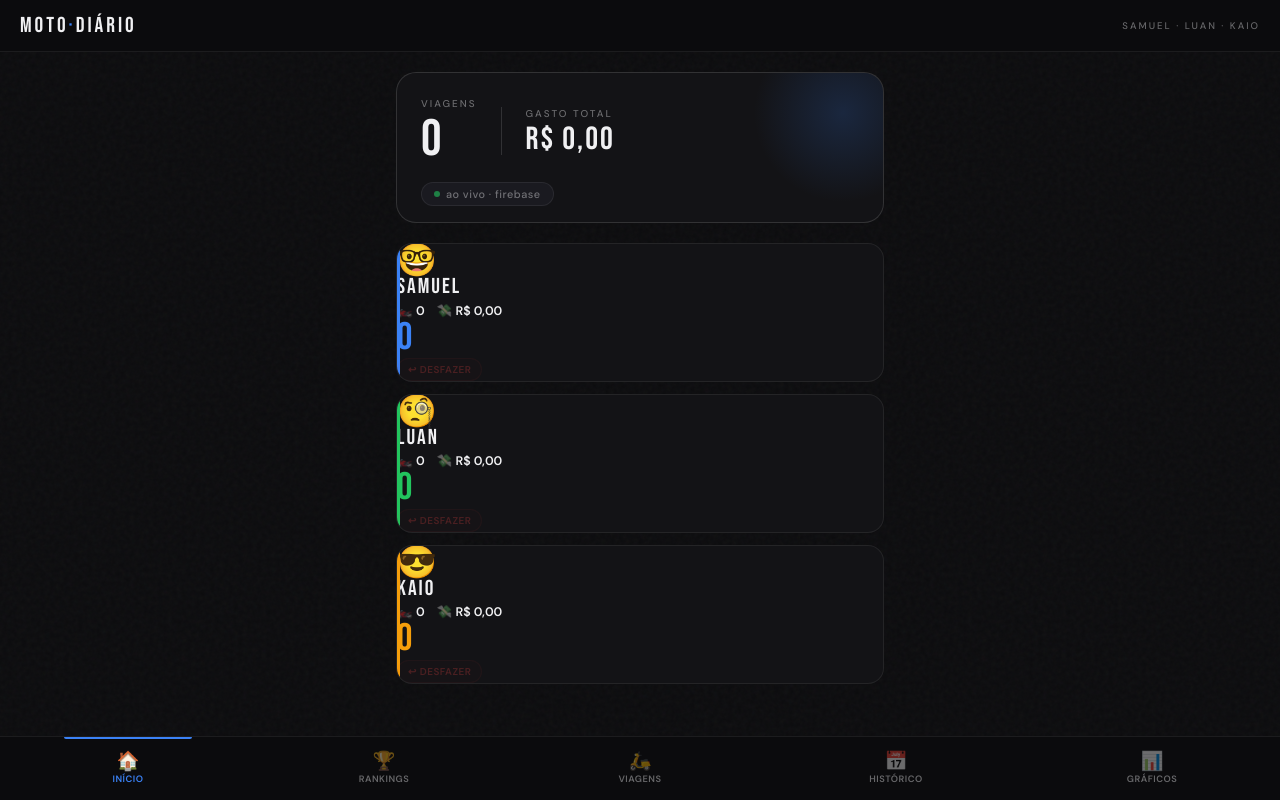
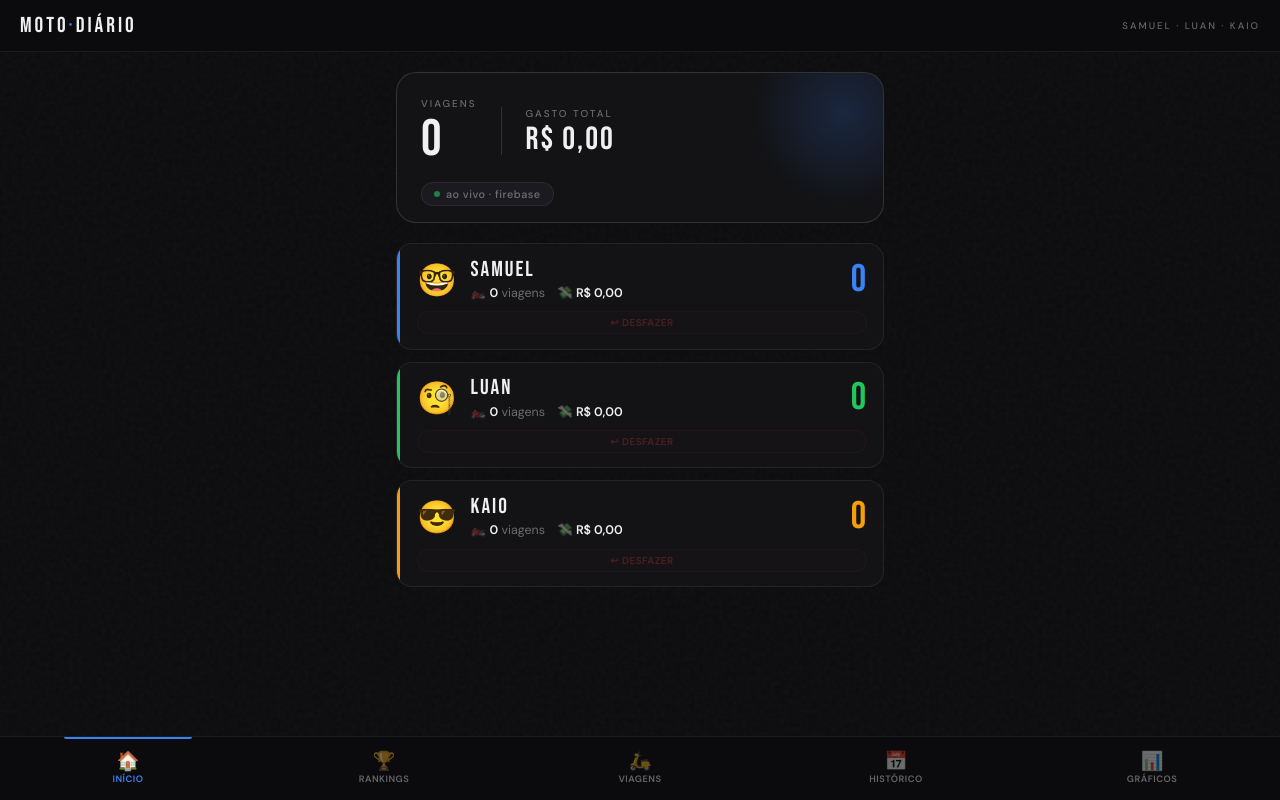
Before and after one commit to sammuelldev/motowebatualizado, a plain HTML site: page index.html in a window 1280 px wide. Drawn offline with nearby package versions, Linux system fonts and the light colour scheme; no server answers.

Commit message:
correção margin

```diff
--- a/index.html
+++ b/index.html
@@ -45,16 +45,18 @@
                 <!-- Samuel -->
                 <div class="user-card" data-user="samuel">
                     <div class="user-stripe user-stripe--samuel"></div>
+                    <div class="user-card-inner">
+                        <div class="user-card-top">
                             <div class="user-emoji">🤓</div>
                             <div class="user-info">
                                 <div class="user-name">Samuel</div>
                                 <div class="user-stats-row">
-                            <span class="user-stat">🏍️ <strong id="trips-samuel">0</strong></span>
+                                    <span class="user-stat">🏍️ <strong id="trips-samuel">0</strong> viagens</span>
                                     <span class="user-stat">💸 <strong id="spent-samuel">R$ 0,00</strong></span>
                                 </div>
                             </div>
-                    <div class="user-right">
                             <div class="trips-badge trips-badge--samuel" id="badge-samuel">0</div>
+                        </div>
                         <button class="btn-undo" id="remove-samuel" data-user="samuel" disabled>↩ desfazer</button>
                     </div>
                 </div>
@@ -62,16 +64,18 @@
                 <!-- Luan -->
                 <div class="user-card" data-user="luan">
                     <div class="user-stripe user-stripe--luan"></div>
+                    <div class="user-card-inner">
+                        <div class="user-card-top">
                             <div class="user-emoji">🧐</div>
                             <div class="user-info">
                                 <div class="user-name">Luan</div>
                                 <div class="user-stats-row">
-                            <span class="user-stat">🏍️ <strong id="trips-luan">0</strong></span>
+                                    <span class="user-stat">🏍️ <strong id="trips-luan">0</strong> viagens</span>
                                     <span class="user-stat">💸 <strong id="spent-luan">R$ 0,00</strong></span>
                                 </div>
                             </div>
-                    <div class="user-right">
                             <div class="trips-badge trips-badge--luan" id="badge-luan">0</div>
+                        </div>
                         <button class="btn-undo" id="remove-luan" data-user="luan" disabled>↩ desfazer</button>
                     </div>
                 </div>
@@ -79,16 +83,18 @@
                 <!-- Kaio -->
                 <div class="user-card" data-user="kaio">
                     <div class="user-stripe user-stripe--kaio"></div>
+                    <div class="user-card-inner">
+                        <div class="user-card-top">
                             <div class="user-emoji">😎</div>
                             <div class="user-info">
                                 <div class="user-name">Kaio</div>
                                 <div class="user-stats-row">
-                            <span class="user-stat">🏍️ <strong id="trips-kaio">0</strong></span>
+                                    <span class="user-stat">🏍️ <strong id="trips-kaio">0</strong> viagens</span>
                                     <span class="user-stat">💸 <strong id="spent-kaio">R$ 0,00</strong></span>
                                 </div>
                             </div>
-                    <div class="user-right">
                             <div class="trips-badge trips-badge--kaio" id="badge-kaio">0</div>
+                        </div>
                         <button class="btn-undo" id="remove-kaio" data-user="kaio" disabled>↩ desfazer</button>
                     </div>
                 </div>
--- a/style.css
+++ b/style.css
@@ -230,6 +230,7 @@ body::before {
     display: flex;
     align-items: center;
     gap: 0.85rem;
+    width: 100%;
 }
 
 .user-emoji { font-size: 2rem; flex-shrink: 0; line-height: 1; }
@@ -266,6 +267,7 @@ body::before {
     line-height: 1;
     letter-spacing: 1px;
     flex-shrink: 0;
+    margin-left: auto;
 }
 
 .trips-badge--samuel { color: var(--samuel); }
```
Lines whose indentation alone changed are shown as unchanged.
